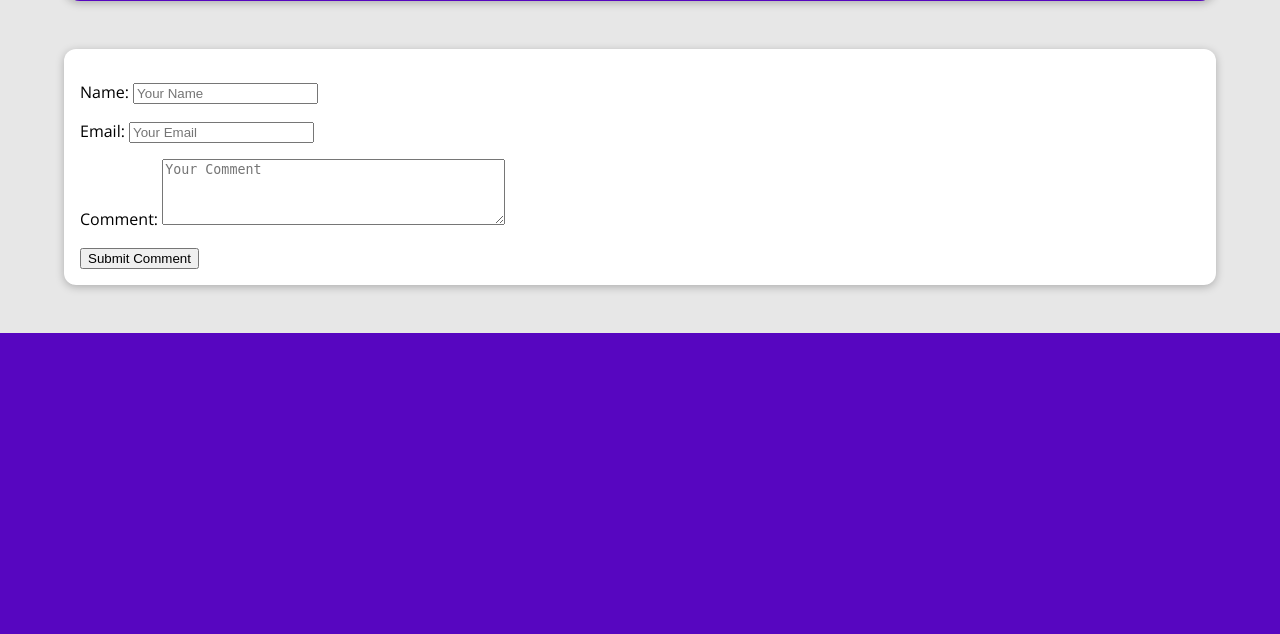
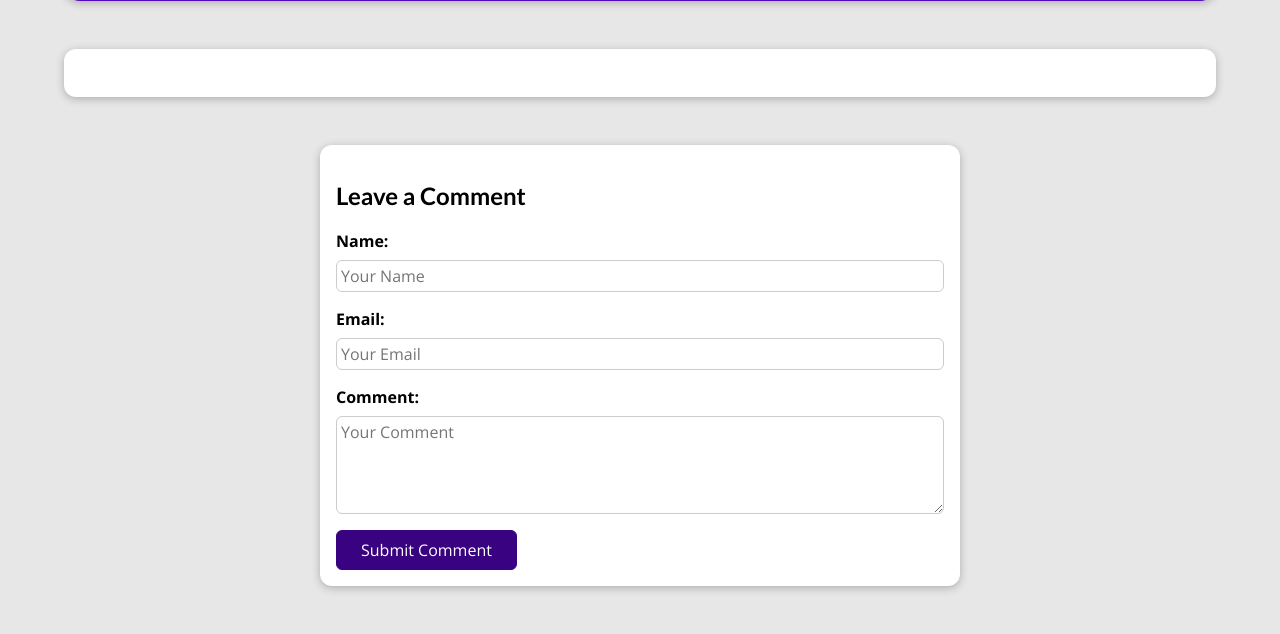
Before and after one commit to Drake-Designer/My-Blog-Site, a Django app: template blog/templates/blog/post-detail.html in a window 1280 px wide. Shown: the part 479-1113 px from the top of the page. Before the commit the page ends 812 px from the top, so only its background shows below. Run offline with Django 5.2, Linux system fonts and the light colour scheme; the template is opened without the code that fills it: values that come from a table or form of the project are taken from there, others are empty.

Commit message:
Add style for comment form

```diff
--- a/blog/static/blog/post-detail.css
+++ b/blog/static/blog/post-detail.css
@@ -79,3 +79,54 @@ main {
   padding: 0.5rem 1rem;
   border-radius: 8px;
 }
+
+#comment-form {
+  margin: 3rem auto;
+  width: 90%;
+  max-width: 40rem;
+  border-radius: 12px;
+  background-color: white;
+  box-shadow: 0 2px 8px rgba(0, 0, 0, 0.25);
+  padding: 1rem;
+}
+
+#comment-form button {
+  font: inherit;
+  background-color: #390281;
+  color: white;
+  border: 1px solid #390281;
+  padding: 0.5rem 1.5rem;
+  border-radius: 6px;
+  cursor: pointer;
+}
+
+#comment-form button:hover,
+#comment-form button:active {
+  background-color: #6026be;
+  border-color: #6026be;
+}
+
+#form-control {
+  margin-bottom: 1rem;
+  padding: 1rem;
+}
+
+.form-control {
+  margin-bottom: 1rem;
+}
+
+.form-control label {
+  font-weight: bold;
+  margin-bottom: 0.5rem;
+  display: block;
+}
+
+.form-control input,
+.form-control textarea {
+  display: block;
+  width: 100%;
+  font: inherit;
+  padding: 0.25rem;
+  border-radius: 6px;
+  border: 1px solid #ccc;
+}
--- a/blog/templates/blog/post-detail.html
+++ b/blog/templates/blog/post-detail.html
@@ -31,13 +31,21 @@
 
     {{ post.content|linebreaks }}
 
-<div>
-    {{ comment_form.as_p }}
-    <button type="submit">Submit Comment</button>
-</div>
-
-</div>
 
 </main>
 
+<div id="comment-form">
+    <h2>Leave a Comment</h2>
+    <form>
+        {% for form_field in comment_form %}
+        <div class="form-control">
+            {{ form_field.label_tag }}
+            {{ form_field }}
+            {{ form_field.errors }}
+        </div>
+        {% endfor %}
+        <button type="submit">Submit Comment</button>
+    </form>
+</div>
+
 {% endblock content %}
```
